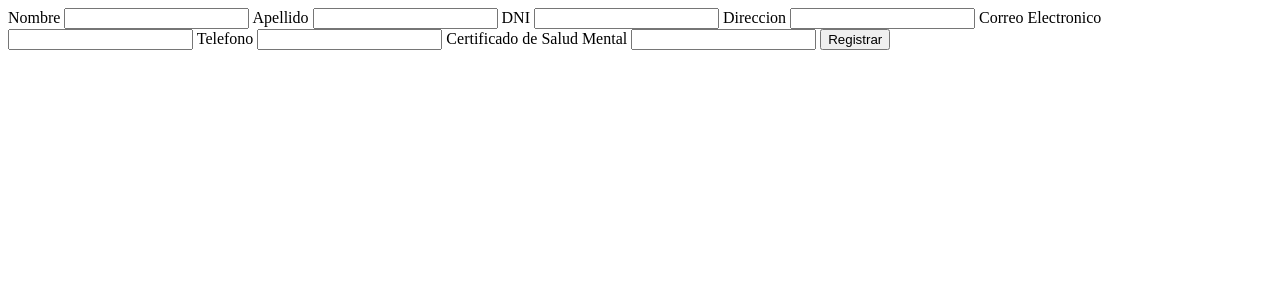
After one commit to YaninaLili/proyecto, a PHP site: page /registroUsuario.php in a window 1280 px wide. The commit adds this page. Shown: the top 300 px of the page. Run offline with PHP 8.4, Linux system fonts and the light colour scheme.

Commit message:
formulario registro usuario

```diff
--- a/partes/menu.php
+++ b/partes/menu.php
@@ -1,5 +1,6 @@
 <nav class="contenedor">
     <h1><h1>Patitas en Acción</h1></h1>
+
    <nav class="subcontenedor">
    <div>
         <ul><a href="inicio.php">Inicio</a></ul>
--- /dev/null
+++ b/registroUsuario.php
@@ -0,0 +1,37 @@
+<!DOCTYPE html>
+<html lang="en">
+<head>
+    <meta charset="UTF-8">
+    <meta name="viewport" content="width=device-width, initial-scale=1.0">
+    <meta http-equiv="X-UA-Compatible" content="ie=edge">
+    <title>Document</title>
+</head>
+<body>
+    <form action="procesarRegistro.php" method ="post">
+        <label >Nombre</label>
+        <input type="text" name="nombre">
+
+        <label >Apellido</label>
+        <input type="text" name="apellido">
+
+        <label >DNI</label>
+        <input type="text" name="dni">
+
+        <label >Direccion</label>
+        <input type="text" name="direccion">
+
+        <label >Correo Electronico</label>
+        <input type="text" name="direccion">
+
+        <label >Telefono</label>
+        <input type="text" name="telefono">
+
+        <label >Certificado de Salud Mental</label>
+        <input type="text" name="apellido">
+
+        <button>Registrar</button>
+
+
+    </form>
+</body>
+</html>
```
